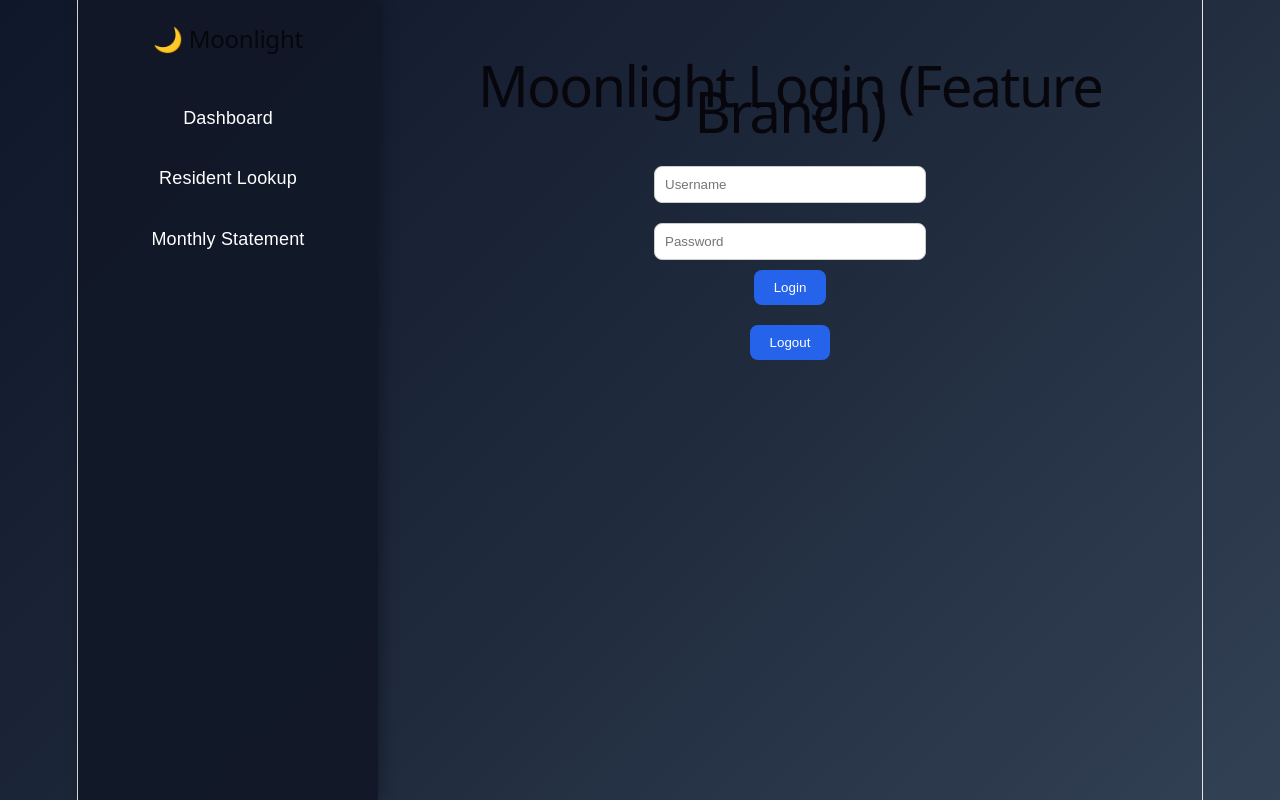
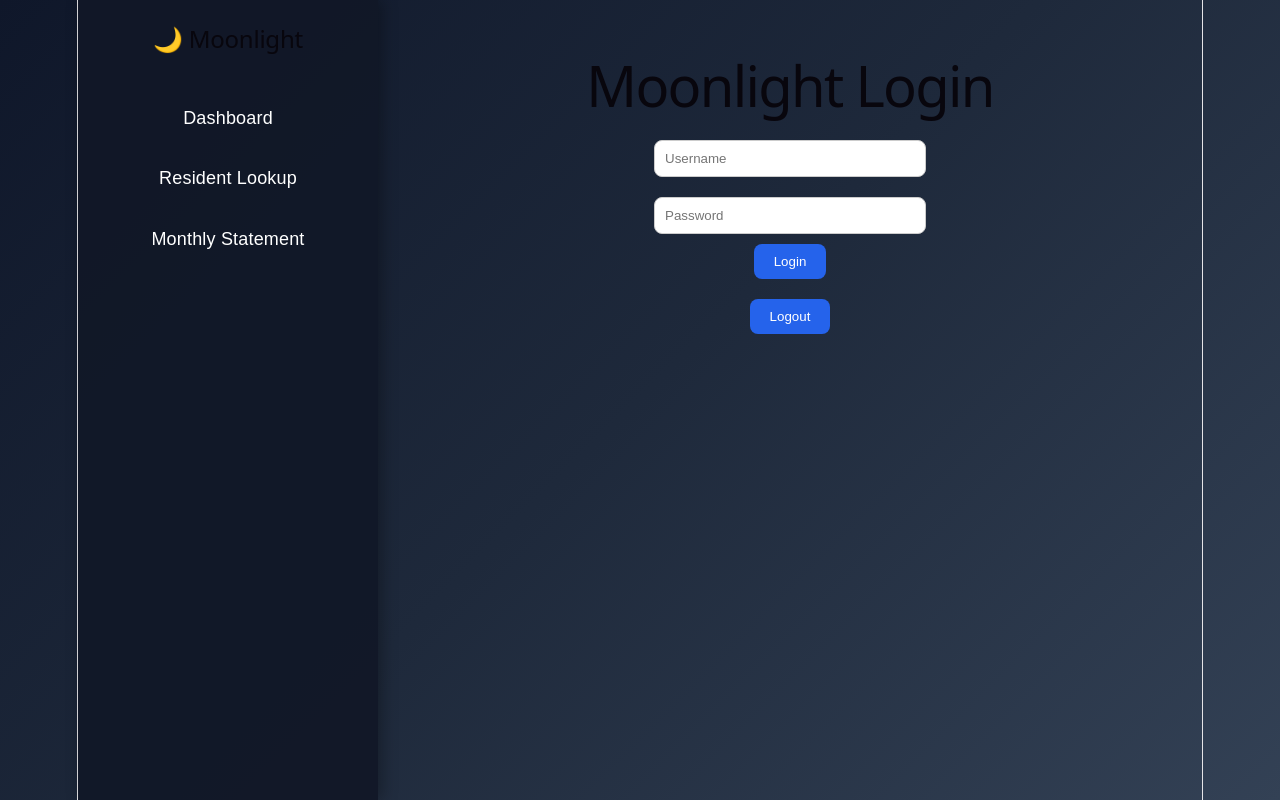
Before and after one commit to Aqib017/moonlight-maintenance-network, a React (Vite) app in the folder moonlight-maintenance-ui/: page /login in a window 1280 px wide. Built offline with nearby package versions, Linux system fonts and the light colour scheme.

Commit message:
Reverted branch demo change

```diff
--- a/moonlight-maintenance-ui/src/pages/Login.jsx
+++ b/moonlight-maintenance-ui/src/pages/Login.jsx
@@ -45,7 +45,7 @@ function Login() {
         <div className="container">
 
            <h1>
-                Moonlight Login (Feature Branch)
+                Moonlight Login
             </h1>
 
             <input
```
